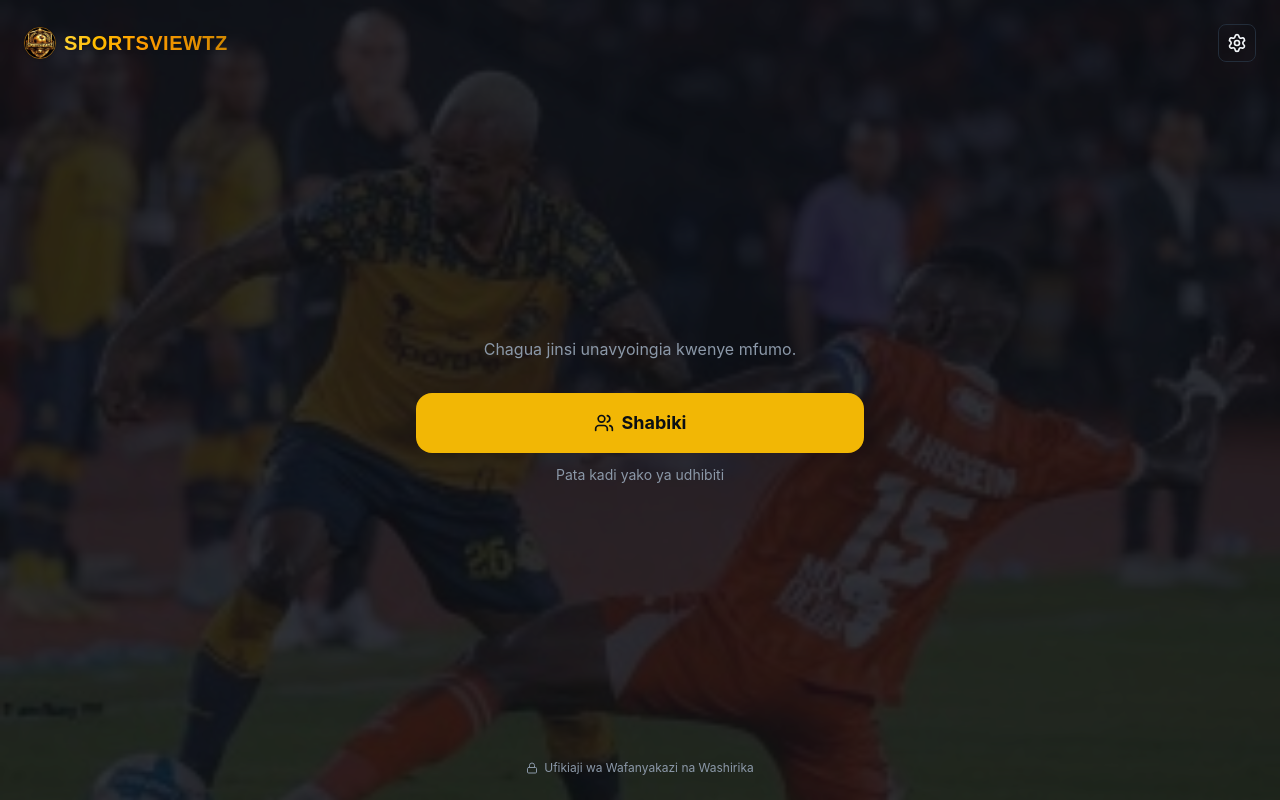
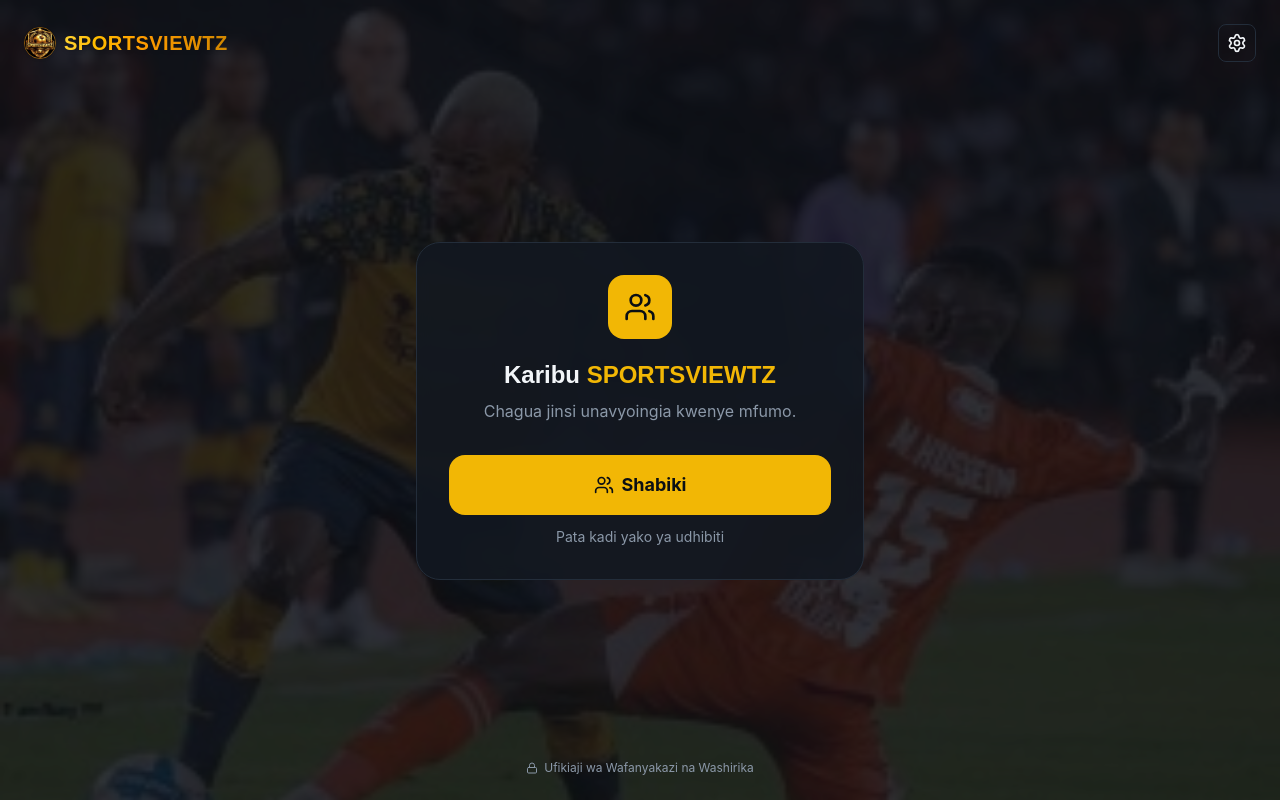
Before and after one commit to sportview-bit/sportsview-app, a React (Vite) app: page / in a window 1280 px wide. Built offline with nearby package versions, Linux system fonts and the light colour scheme; no server answers.

Commit message:
maintaince 26

```diff
--- a/src/App.tsx
+++ b/src/App.tsx
@@ -185,7 +185,6 @@
       </div>
     );
   }
-
   // Landing — background photo behind everything, dark scrim on top, cards stay opaque.
   return (
     <div className="min-h-screen relative flex flex-col p-6">
@@ -198,8 +197,15 @@
       </div>
 
       <div className="flex-1 flex items-center justify-center">
-        <div className="max-w-md w-full text-center">
+        <div className="max-w-md w-full text-center bg-[var(--surface)]/90 backdrop-blur border border-[var(--border)] rounded-3xl p-8">
+          <div className="w-16 h-16 mx-auto mb-5 rounded-2xl bg-[#F2B705] flex items-center justify-center">
+            <Users className="w-8 h-8 text-[#0B0F14]" />
+          </div>
+          <h1 className="text-2xl font-bold mb-2" style={{ fontFamily: 'var(--font-display)' }}>
+            {t('welcome')} <span className="text-[#F2B705]">SPORTSVIEWTZ</span>
+          </h1>
           <p className="text-[var(--text-muted)] mb-8">{t('chooseAccess')}</p>
+
           <button
             onClick={() => setView('user')}
             className="w-full bg-[#F2B705] hover:brightness-110 text-[#0B0F14] font-bold py-4 rounded-2xl transition flex items-center justify-center gap-2 text-lg"
```
Also changed, not shown: 2 other files (tests, documents, lock files or other folders).
